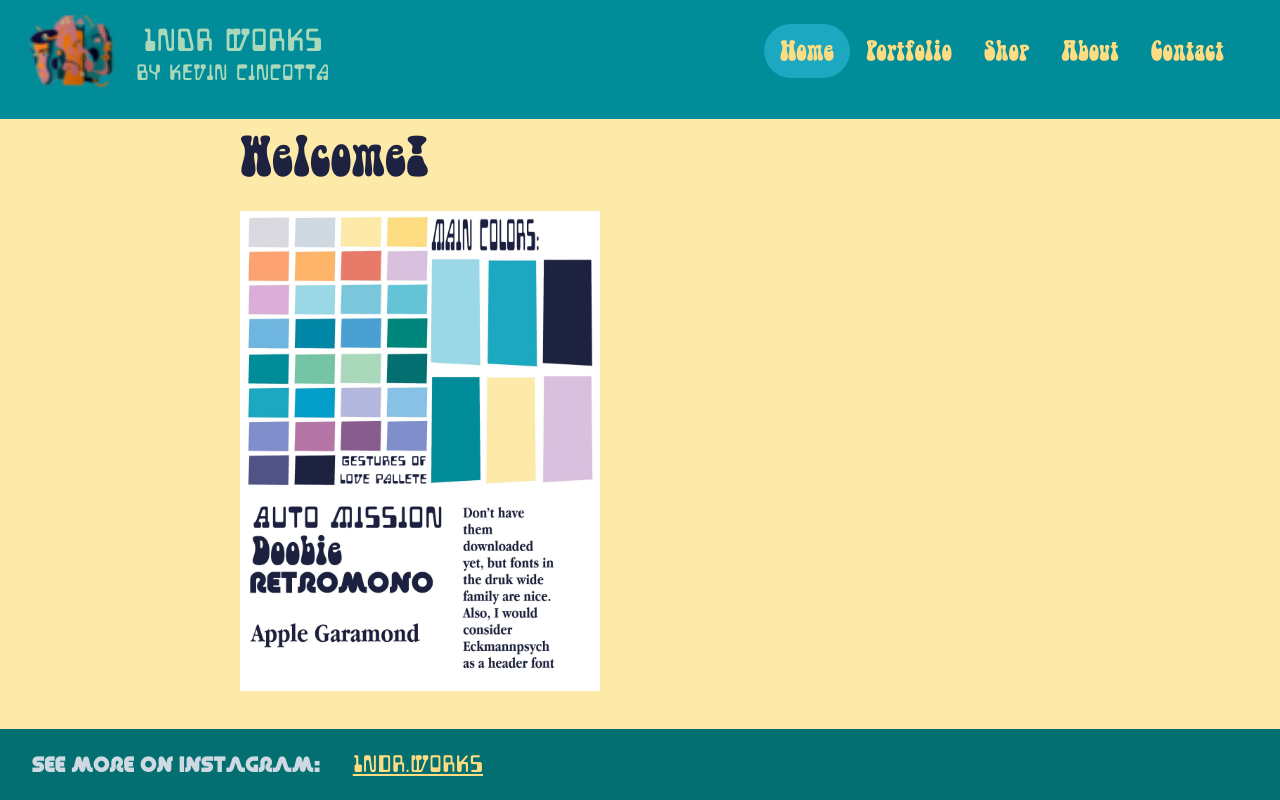
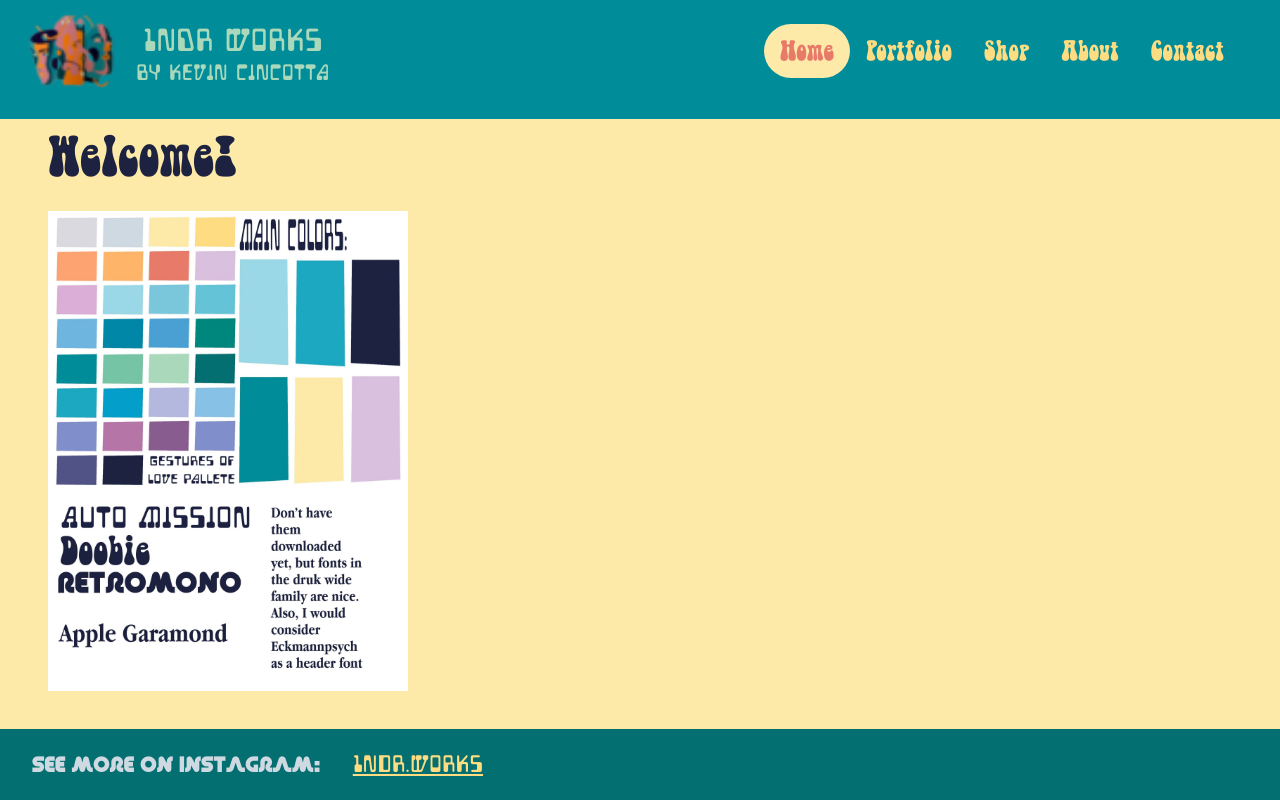
Before and after one commit to jaycincotta/1ndrWebsite, a React (Create React App) app: page / in a window 1280 px wide. Built offline with nearby package versions, Linux system fonts and the light colour scheme.

Commit message:
Tweaked styles - Left justify content - Tune nav colors

```diff
--- a/src/pages/Portfolio.jsx
+++ b/src/pages/Portfolio.jsx
@@ -11,8 +11,9 @@ export default function Portfolio() {
   };
 
   return (
+    <>
+      <h1>Portfolio</h1>
       <div className="gallery">
-      <h1>Portfolio</h1>
         <img alt="" src="/portfolio/WatchingYouWatchingUs.jpeg" />
         <img alt="" src="/portfolio/SelfPortrait.jpeg" />
         <img alt="" src="/portfolio/TopographyForSeagulls.jpeg" />
@@ -44,5 +45,6 @@ export default function Portfolio() {
         <Image src="https://unsplash.it/300/254" /> */}
         </div>
       </div>
+    </>
   );
 }
--- a/src/styles/styles.css
+++ b/src/styles/styles.css
@@ -104,6 +104,7 @@ footer a {
 li a.active:hover {
   opacity: 1;
   background-color: var(--nav-active-color);
+  color: var(--paletteC2);
 }
 
 .burger {
@@ -115,7 +116,7 @@ li a.active:hover {
 }
 
 .content {
-  padding: 1rem 2rem;
+  padding: 1rem 3rem;
   margin-top: 0;
 }
 
@@ -131,10 +132,9 @@ li a.active:hover {
 .gallery {
   display: flex;
   flex-wrap: wrap;
-  justify-content: space-around;
 }
 .gallery img {
-  margin: 2rem auto;
+  margin: 0rem auto 4rem auto;
   box-shadow: 5px 10px 10px grey;
   max-height: 95vh;
 }
@@ -149,9 +149,9 @@ li a.active:hover {
 .about,
 .contact,
 .home {
-  margin: 0 auto;
   max-width: 50rem;
-  width: 99%;
+  /* margin: 0 auto;
+  width: 99%; */
 }
 .contact p {
   font-size: 2rem;
--- a/src/styles/theme.css
+++ b/src/styles/theme.css
@@ -46,8 +46,8 @@
   --nav-bg-color: var(--palette4);
   --nav-fg-color: var(--paletteD1);
   --nav-title-color: var(--paletteC5);
-  --nav-active-color: var(--paletteA6);
-  --nav-hover-color: var(--paletteB6);
+  --nav-active-color: var(--paletteC1);
+  --nav-hover-color: var(--paletteD5);
   --main-bg-color: var(--palette5);
   --main-fg-color: var(--palette5);
   --main-p-color: var(--palette3);
```
Lines whose indentation alone changed are shown as unchanged.
